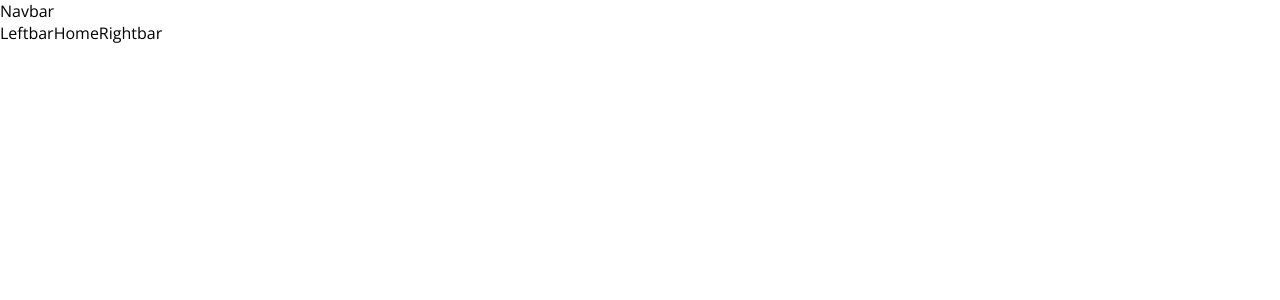
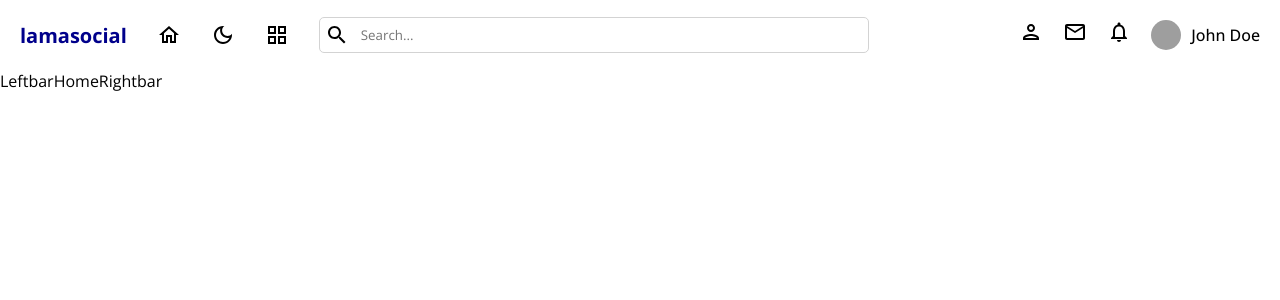
Before and after one commit to christiandeandemesa/lama-media, a React (Create React App) app: page / in a window 1280 px wide. Shown: the top 300 px of the page. Built offline with nearby package versions, Linux system fonts and the light colour scheme; grey boxes are pictures that could not be loaded.

Commit message:
Navbar frontend

```diff
--- a/package.json
+++ b/package.json
@@ -3,6 +3,10 @@
   "version": "0.1.0",
   "private": true,
   "dependencies": {
+    "@emotion/react": "^11.10.6",
+    "@emotion/styled": "^11.10.6",
+    "@mui/icons-material": "^5.11.9",
+    "@mui/material": "^5.11.9",
     "@testing-library/jest-dom": "^5.16.4",
     "@testing-library/react": "^13.1.1",
     "@testing-library/user-event": "^13.5.0",
--- a/src/components/navbar/Navbar.jsx
+++ b/src/components/navbar/Navbar.jsx
@@ -1,7 +1,57 @@
+// NAVBAR
+import { Link } from "react-router-dom";
+
+import HomeOutlinedIcon from "@mui/icons-material/HomeOutlined";
+import DarkModeOutlinedIcon from "@mui/icons-material/DarkModeOutlined";
+import WbSunnyOutlinedIcon from "@mui/icons-material/WbSunnyOutlined";
+import GridViewOutlinedIcon from "@mui/icons-material/GridViewOutlined";
+import NotificationsOutlinedIcon from "@mui/icons-material/NotificationsOutlined";
+import EmailOutlinedIcon from "@mui/icons-material/EmailOutlined";
+import PersonOutlinedIcon from "@mui/icons-material/PersonOutlined";
+import SearchOutlinedIcon from "@mui/icons-material/SearchOutlined";
+
 import "./Navbar.scss";
 
 function Navbar() {
-  return <div>Navbar</div>;
+  return (
+    <div class="navbar">
+      {/* LEFT SIDE OF NAVBAR */}
+      <div className="left">
+        {/* LOGO */}
+        <Link to="/" style={{ textDecoration: "none" }}>
+          <span>lamasocial</span>
+        </Link>
+
+        {/* LEFT ICONS */}
+        <HomeOutlinedIcon />
+        <DarkModeOutlinedIcon />
+        <GridViewOutlinedIcon />
+
+        {/* SEARCH INPUT */}
+        <div className="search">
+          <SearchOutlinedIcon />
+          <input type="text" placeholder="Search..." />
+        </div>
+      </div>
+
+      {/* RIGHT SIDE OF NAVBAR */}
+      <div className="right">
+        {/* RIGHT ICONS */}
+        <PersonOutlinedIcon />
+        <EmailOutlinedIcon />
+        <NotificationsOutlinedIcon />
+
+        {/* USER AVATAR */}
+        <div className="user">
+          <img
+            src="https://images.pexels.com/photos/3228727/pexels-photo-3228727.jpeg?auto=compress&cs=tinysrgb&w=1600"
+            alt=""
+          />
+          <span>John Doe</span>
+        </div>
+      </div>
+    </div>
+  );
 }
 
 export default Navbar;
--- a/src/components/navbar/Navbar.scss
+++ b/src/components/navbar/Navbar.scss
@@ -0,0 +1,57 @@
+.navbar {
+  display: flex;
+  align-items: center;
+  justify-content: space-between;
+  padding: 10px 20px;
+  height: 50px;
+
+  .left {
+    display: flex;
+    align-items: center;
+    gap: 30px;
+
+    span {
+      font-weight: bold;
+      font-size: 20px;
+      color: darkblue;
+    }
+
+    .search {
+      display: flex;
+      align-items: center;
+      gap: 10px;
+      border: 1px solid lightgray;
+      border-radius: 5px;
+      padding: 5px;
+
+      input {
+        border: none;
+        width: 500px;
+        background-color: transparent;
+      }
+    }
+  }
+
+  .right {
+    display: flex;
+    align-items: "center";
+    gap: 20px;
+
+    .user {
+      display: flex;
+      align-items: center;
+      gap: 10px;
+      font-weight: 500;
+
+      img {
+        width: 30px;
+        height: 30px;
+        border-radius: 50%;
+        object-fit: cover;
+      }
+
+      span {
+      }
+    }
+  }
+}
```
Also changed, not shown: 1 other file (tests, documents, lock files or other folders).
